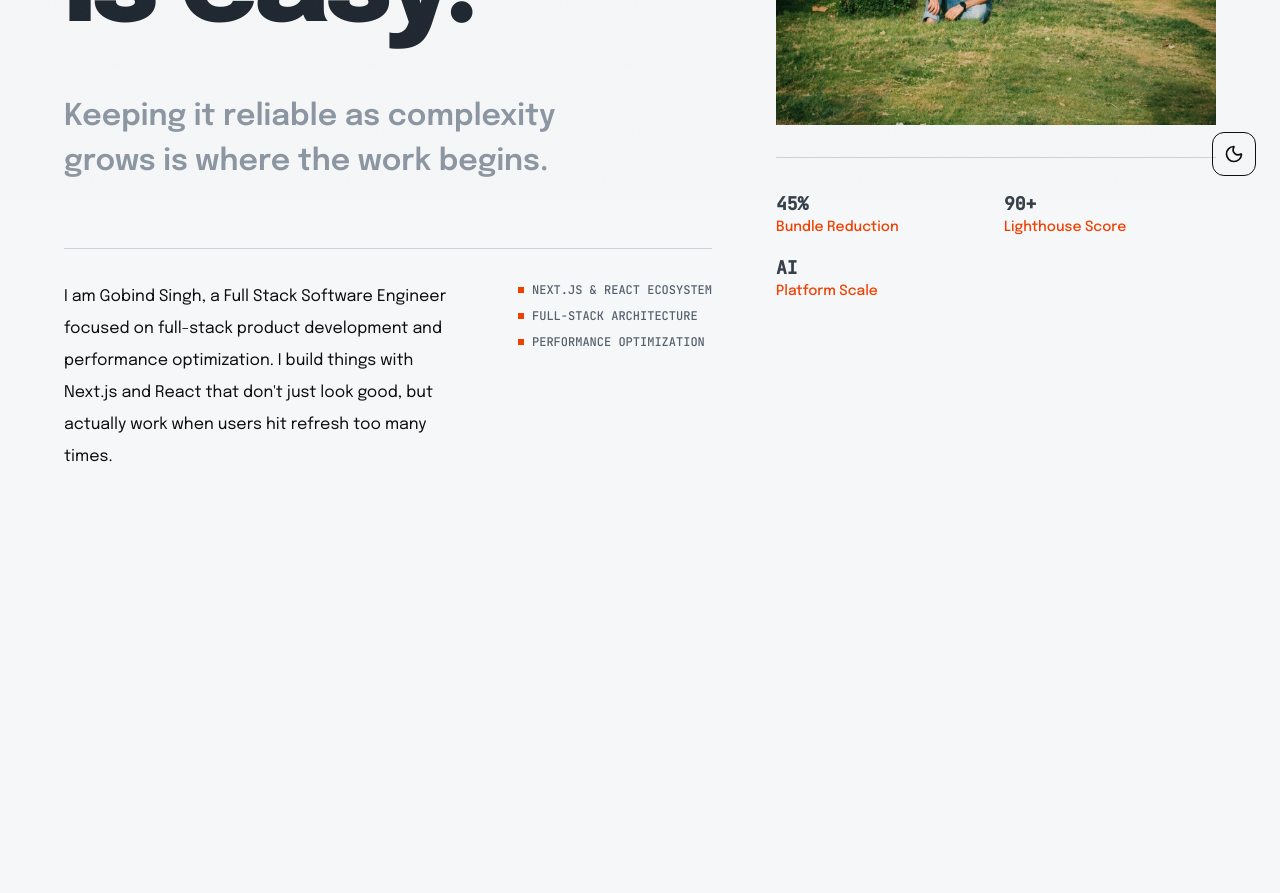
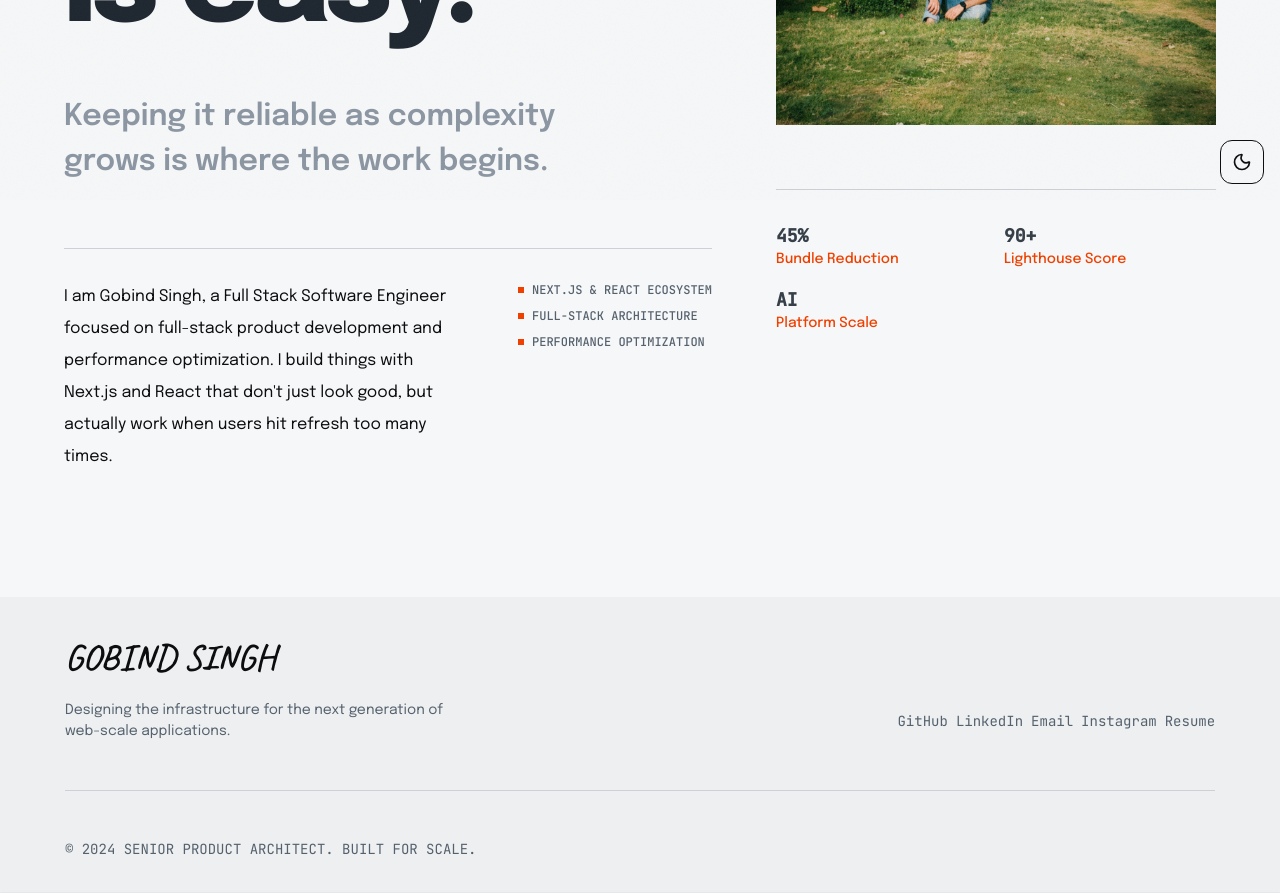
Before and after one commit to theGobindSingh/theGobindSingh, a Next.js app: page / in a window 1280 px wide. Shown: the part 600-1493 px from the top of the page. Before the commit the page ends 1137 px from the top, so only its background shows below. Built offline with nearby package versions, Linux system fonts and the light colour scheme; no server answers.

Commit message:
feat: enhance components with new footer and hr elements, improve layout, and update snippets for consistency

```diff
--- a/data.ts
+++ b/data.ts
@@ -23,8 +23,7 @@ export enum SOCIAL_KEYS {
   INSTAGRAM = "INSTAGRAM",
 }
 
-export const socialLinks: {
-  [key in SOCIAL_KEYS]?: {
+interface SocialLink {
   url: string;
   label: string;
   logo:
@@ -32,8 +31,11 @@ export const socialLinks: {
     | ForwardRefExoticComponent<
         Omit<LucideProps, "ref"> & RefAttributes<SVGSVGElement>
       >;
-    userName?: string;
-  };
+  userName?: string | undefined;
+}
+
+export const socialLinks: {
+  [key in SOCIAL_KEYS]?: SocialLink;
 } = {
   [SOCIAL_KEYS.GITHUB]: {
     url: "https://www.github.com/theGobindSingh",
@@ -119,6 +121,29 @@ export const headerAndNavData: {
       id: SOCIAL_KEYS.GITHUB,
       text: "GitHub",
       url: "https://www.github.com/theGobindSingh",
+    },
+  ],
+};
+
+export const footerData: {
+  title: string;
+  description: string;
+  footNote: string;
+  links: SocialLink[];
+} = {
+  title: fullName,
+  description:
+    "Designing the infrastructure for the next generation of web-scale applications.",
+  footNote: "© 2024 SENIOR PRODUCT ARCHITECT. BUILT FOR SCALE.",
+  links: [
+    ...Object.values(socialLinks),
+    {
+      url: resumeLink,
+      label: "Resume",
+      logo: (() => {
+        return null;
+      }) as unknown as IconType,
+      userName: undefined,
     },
   ],
 };
--- a/src/app/home/hero/left-side.tsx
+++ b/src/app/home/hero/left-side.tsx
@@ -1,4 +1,5 @@
 import { heroSection } from "@app/home/constants";
+import Hr from "@components/hr";
 import { tw } from "@utils/tailwind";
 
 const mapper = (line: string, index: number) => {
@@ -42,6 +43,7 @@ const LeftSide = () => {
             tracking-[-0.04em]
             text-grey-900
             not-md:max-w-full
+            not-md:text-[17.5vw]
             `}
         >
           {heroSection.title.split("\n").map(mapper)}
@@ -50,7 +52,7 @@ const LeftSide = () => {
           {heroSection.subtitle}
         </span>
       </h1>
-      <div className="custom:divider mt-16 mb-8 h-px w-full bg-grey-200" />
+      <Hr />
       <div className="flex justify-between gap-2">
         <p className="w-[60%] leading-loose">{heroSection.desc}</p>
         <ul
--- a/src/app/home/hero/right-side.tsx
+++ b/src/app/home/hero/right-side.tsx
@@ -1,4 +1,5 @@
 import { heroSection } from "@app/home/constants";
+import Hr from "@components/hr";
 import { fullName } from "@data";
 import image from "@images/garden-me.jpeg";
 import { tw } from "@utils/tailwind";
@@ -31,7 +32,7 @@ const RightSide = () => {
             object-cover
         `}
       />
-      <div className="custom:divider my-8 h-px w-full bg-grey-200" />
+      <Hr />
       <ul className="grid w-full grid-cols-2 justify-start gap-4">
         {heroSection.impactTags.map(mapper)}
       </ul>
--- a/src/app/layout.tsx
+++ b/src/app/layout.tsx
@@ -1,4 +1,5 @@
 import ThemeSetter from "@app/theme-setter";
+import Footer from "@components/footer";
 import Header from "@components/header";
 import ThemeSwitcher from "@components/theme-switcher";
 import LenisProvider from "@providers/lenis";
@@ -99,9 +100,12 @@ const RootLayout = async ({ children }: PropsWithChildren<unknown>) => {
         <ThemeSetter />
         <Header />
         <LenisProvider>
-          <div className="pt-(--header-height)">{children}</div>
+          <div className="relative h-auto w-full pt-(--header-height)">
+            {children}
+          </div>
         </LenisProvider>
         <ThemeSwitcher />
+        <Footer />
       </body>
     </html>
   );
--- a/src/components/button/styles.ts
+++ b/src/components/button/styles.ts
@@ -12,17 +12,7 @@ export type ColorFamily =
   | "info"
   | "error";
 export type ColorWeight =
-  | 50
-  | 100
-  | 200
-  | 300
-  | 400
-  | 500
-  | 600
-  | 700
-  | 800
-  | 900
-  | 950;
+  50 | 100 | 200 | 300 | 400 | 500 | 600 | 700 | 800 | 900 | 950;
 
 export const interactionStyles = ({
   variant,
--- /dev/null
+++ b/src/components/footer/index.tsx
@@ -0,0 +1,54 @@
+import FullWidthWrapper from "@components/full-width-wrapper";
+import Hr from "@components/hr";
+import { Link } from "@components/link";
+import { footerData } from "@data";
+import { tw } from "@utils/tailwind";
+
+// md:hover:bg-[hsla(var(--color-grey-50-base),0.625)]!
+
+const mapper = ({ label, url }: (typeof footerData.links)[number]) => {
+  return (
+    <Link key={url} href={url}>
+      {label}
+    </Link>
+  );
+};
+
+const Footer = () => {
+  return (
+    <FullWidthWrapper
+      element="footer"
+      className="flex flex-col items-start justify-center gap-4"
+      wrapperClassName={tw`
+        text-grey-700
+        py-8
+        border
+        border-(--color-grey-100)
+        border-t-transparent
+        border-l-transparent
+        border-r-transparent
+        transition-all
+        bg-[hsla(var(--color-grey-100-base),0.5)]
+        `}
+      wrapperProps={{
+        id: "app-footer",
+      }}
+    >
+      <span className="font-cursive text-(size:--fs-1xl) font-semibold text-grey-950 uppercase">
+        {footerData.title}
+      </span>
+      <div className="flex w-full justify-between gap-8 text-(size:--fs-3xs) not-md:flex-col">
+        <span className="max-w-[50ch]">{footerData.description}</span>
+        <nav className="flex gap-2 font-mono not-md:my-4">
+          {footerData.links.map(mapper)}
+        </nav>
+      </div>
+      <Hr bgColor="bg-grey-200" marginTop="mt-8" />
+      <span className="font-mono text-(size:--fs-3xs)">
+        {footerData.footNote}
+      </span>
+    </FullWidthWrapper>
+  );
+};
+
+export default Footer;
--- a/src/components/header/index.tsx
+++ b/src/components/header/index.tsx
@@ -19,7 +19,7 @@ const Header = () => {
       element="header"
       className="flex items-center justify-between py-4"
       wrapperClassName={tw`
-        fixed
+        fixed z-(--z-nav)
         top-0
         left-0
         border
@@ -36,7 +36,7 @@ const Header = () => {
       }}
     >
       <div className="custom:backdrop pointer-events-none absolute top-0 left-0 z-[-1] size-full backdrop-blur-xs"></div>
-      <Link href="/" className="font-sans text-(size:--fs-2xs) font-medium">
+      <Link href="/" className="font-display text-(size:--fs-s) font-medium">
         {headerAndNavData.logoText}
       </Link>
       <nav
--- /dev/null
+++ b/src/components/hr/index.tsx
@@ -0,0 +1,27 @@
+import { tw } from "@utils/tailwind";
+
+interface HrProps {
+  className?: string;
+  marginTop?: string;
+  marginBottom?: string;
+  height?: string;
+  width?: string;
+  bgColor?: string;
+}
+
+const Hr = ({
+  className = "",
+  marginTop = "mt-16",
+  marginBottom = "mb-8",
+  height = "h-px",
+  width = "w-full",
+  bgColor = "bg-grey-200",
+}: HrProps) => {
+  return (
+    <div
+      className={tw`custom:divider ${marginTop} ${marginBottom} ${height} ${width} ${bgColor} ${className}`}
+    />
+  );
+};
+
+export default Hr;
--- a/src/components/theme-switcher/index.tsx
+++ b/src/components/theme-switcher/index.tsx
@@ -32,15 +32,16 @@ const ThemeSwitcher = () => {
   if (!mounted) return null;
 
   return (
+    <div className="pointer-events-none sticky bottom-4 z-(--z-nav) mb-4 flex justify-end px-4">
       <button
         onClick={toggle}
         aria-label={dark ? "Switch to light mode" : "Switch to dark mode"}
         className={tw`
-        fixed
-        right-(--space-6) bottom-(--space-6) z-(--z-nav)
-        flex size-11 cursor-pointer items-center justify-center overflow-hidden
+        pointer-events-auto
+        flex size-11 cursor-pointer items-center justify-center
         rounded-xl border border-(--color-border)
-        text-(--color-text) transition-colors duration-(--dur-fast)
+        text-(--color-text)
+        backdrop-blur-xs transition-colors duration-(--dur-fast)
         ease-out hover:border-(--color-focus)
         hover:text-(--color-focus) focus-visible:border-(--color-focus) focus-visible:text-(--color-focus)
         focus-visible:outline-hidden motion-reduce:transition-none
@@ -69,6 +70,7 @@ const ThemeSwitcher = () => {
           }}
         />
       </button>
+    </div>
   );
 };
 
```
Also changed, not shown: .claude/agents/seo-reviewer.md, .claude/agents/ui-reviewer.md, next.config.js (line endings or trailing spaces), 4 other files (tests, documents, lock files or other folders). Lines whose indentation alone changed are shown as unchanged.
